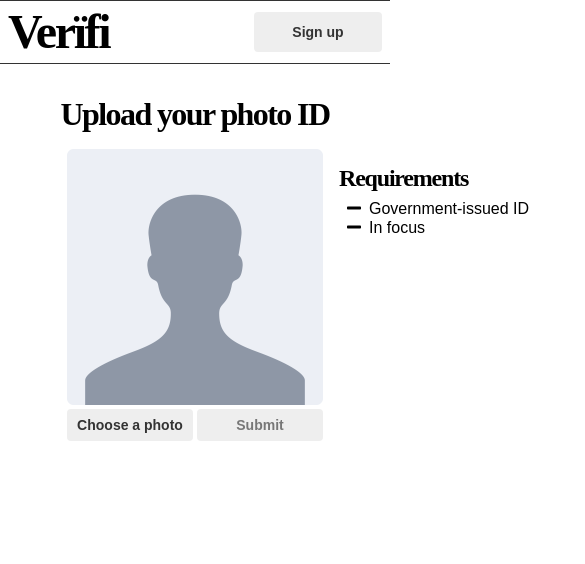
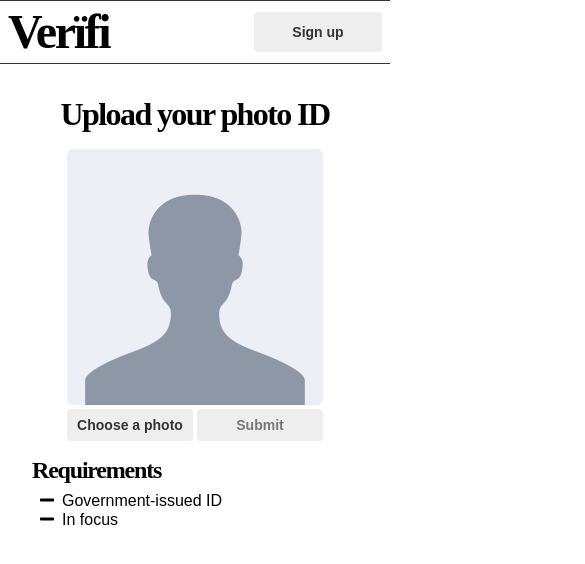
Before and after one commit to hnipps/veriifi, a React (Create React App) app: page /id in a window 390 px wide. Shown: the top 564 px of the page, 585 px wide, since content can reach past the window. Built offline with nearby package versions, Linux system fonts and the light colour scheme.

Commit message:
Makes photo upload pages responsive

```diff
--- a/src/App.tsx
+++ b/src/App.tsx
@@ -13,7 +13,7 @@ const App: React.FC = () => {
   return (
     <Router>
       <Header />
-      <main className="mt4 mw7 center relative">
+      <main className="pt4 ph3 mw7 center relative">
         <Switch>
           <Route path="/photo">
             <UploadPhoto />
--- a/src/components/PhotoPreview.css
+++ b/src/components/PhotoPreview.css
@@ -2,8 +2,3 @@
   background-image: url("../assets/preview.png");
   position: relative;
 }
-
-.photo-preview__requirements {
-  position: absolute;
-  left: 100%;
-}
--- a/src/components/PhotoPreview.tsx
+++ b/src/components/PhotoPreview.tsx
@@ -1,20 +1,15 @@
 import React from "react";
-
-import RequirementListItem, { Requirement } from "./RequirementListItem";
-import Heading from "../components/Heading";
 
 import "./PhotoPreview.css";
 import LoadingSpinner from "./LoadingSpinner";
 
 interface PhotoPreviewProps extends React.HTMLAttributes<HTMLElement> {
   preview?: string;
-  requirements?: Requirement[];
   loading?: boolean;
 }
 
 const PhotoPreview = ({
   preview,
-  requirements,
   loading,
   className,
   ...props
@@ -26,21 +21,11 @@ const PhotoPreview = ({
       style={style}
       {...props}
     >
-      {loading ? <div className="br2 absolute w-100 h-100 bg-black-30 flex items-center justify-center"><LoadingSpinner /></div> : null}
-      {requirements && (
-        <aside className="photo-preview__requirements ml3 w5">
-          <Heading element="h2" className="mb2 mt3">
-            Requirements
-          </Heading>
-          <ul className="list pl2 ma0">
-            {requirements.map(({ req, state }, i) => (
-              <RequirementListItem isSatisfied={state} key={`req-${i}`}>
-                {req}
-              </RequirementListItem>
-            ))}
-          </ul>
-        </aside>
-      )}
+      {loading ? (
+        <div className="br2 absolute w-100 h-100 bg-black-30 flex items-center justify-center">
+          <LoadingSpinner />
+        </div>
+      ) : null}
     </div>
   );
 };
--- a/src/pages/UploadId.tsx
+++ b/src/pages/UploadId.tsx
@@ -3,7 +3,7 @@ import { Link } from "react-router-dom";
 
 import PhotoPreview from "../components/PhotoPreview";
 import PhotoUploader from "../components/PhotoUploader";
-import {
+import RequirementListItem, {
   Requirement_State,
   Requirement
 } from "../components/RequirementListItem";
@@ -33,10 +33,12 @@ const UploadId = () => {
       <Heading element="h1" className="tc mb3">
         Upload your photo ID
       </Heading>
+      <div className="flex justify-center flex-column flex-row-ns">
+        <div className="dib v-top">
           <PhotoPreview
             className="center contain"
             preview={photo.preview}
-        requirements={requirementsId}
+            // requirements={requirementsId}
           />
           <div className="center w5 flex justify-betwen mt1">
             <Button element="button" className="mr1" variant="secondary">
@@ -44,9 +46,27 @@ const UploadId = () => {
                 Choose a photo
               </PhotoUploader>
             </Button>
-        <Button element={Link} to="/photo" disabled={!Boolean(photo.preview)}>
+            <Button
+              element={Link}
+              to="/photo"
+              disabled={!Boolean(photo.preview)}
+            >
               Submit
             </Button>
+          </div>
+        </div>
+        <aside className="dib v-top pl3 w5">
+          <Heading element="h2" className="mb2 mt3">
+            Requirements
+          </Heading>
+          <ul className="list pl2 ma0">
+            {requirementsId.map(({ req, state }, i) => (
+              <RequirementListItem isSatisfied={state} key={`req-${i}`}>
+                {req}
+              </RequirementListItem>
+            ))}
+          </ul>
+        </aside>
       </div>
     </>
   );
--- a/src/pages/UploadPhoto.tsx
+++ b/src/pages/UploadPhoto.tsx
@@ -3,7 +3,7 @@ import { Link } from "react-router-dom";
 
 import PhotoPreview from "../components/PhotoPreview";
 import PhotoUploader from "../components/PhotoUploader";
-import {
+import RequirementListItem, {
   Requirement_State,
   Requirement
 } from "../components/RequirementListItem";
@@ -91,10 +91,11 @@ const UploadPhoto = () => {
       <Heading element="h1" className="tc mb3">
         Upload a photo of yourself
       </Heading>
+      <div className="flex justify-center flex-column flex-row-ns">
+        <div className="dib v-top">
           <PhotoPreview
             className="center cover"
             preview={photo.preview}
-        requirements={requirementsPhoto}
             loading={checkingPhoto}
           />
           <div className="center w5 flex justify-betwen mt1">
@@ -120,6 +121,20 @@ const UploadPhoto = () => {
                 Submit
               </Button>
             )}
+          </div>
+        </div>
+        <aside className="dib v-top pl3 w5">
+          <Heading element="h2" className="mb2 mt3">
+            Requirements
+          </Heading>
+          <ul className="list pl2 ma0">
+            {requirementsPhoto.map(({ req, state }, i) => (
+              <RequirementListItem isSatisfied={state} key={`req-${i}`}>
+                {req}
+              </RequirementListItem>
+            ))}
+          </ul>
+        </aside>
       </div>
       {isDialogOpen ? (
         <Dialog>
```
Lines whose indentation alone changed are shown as unchanged.
